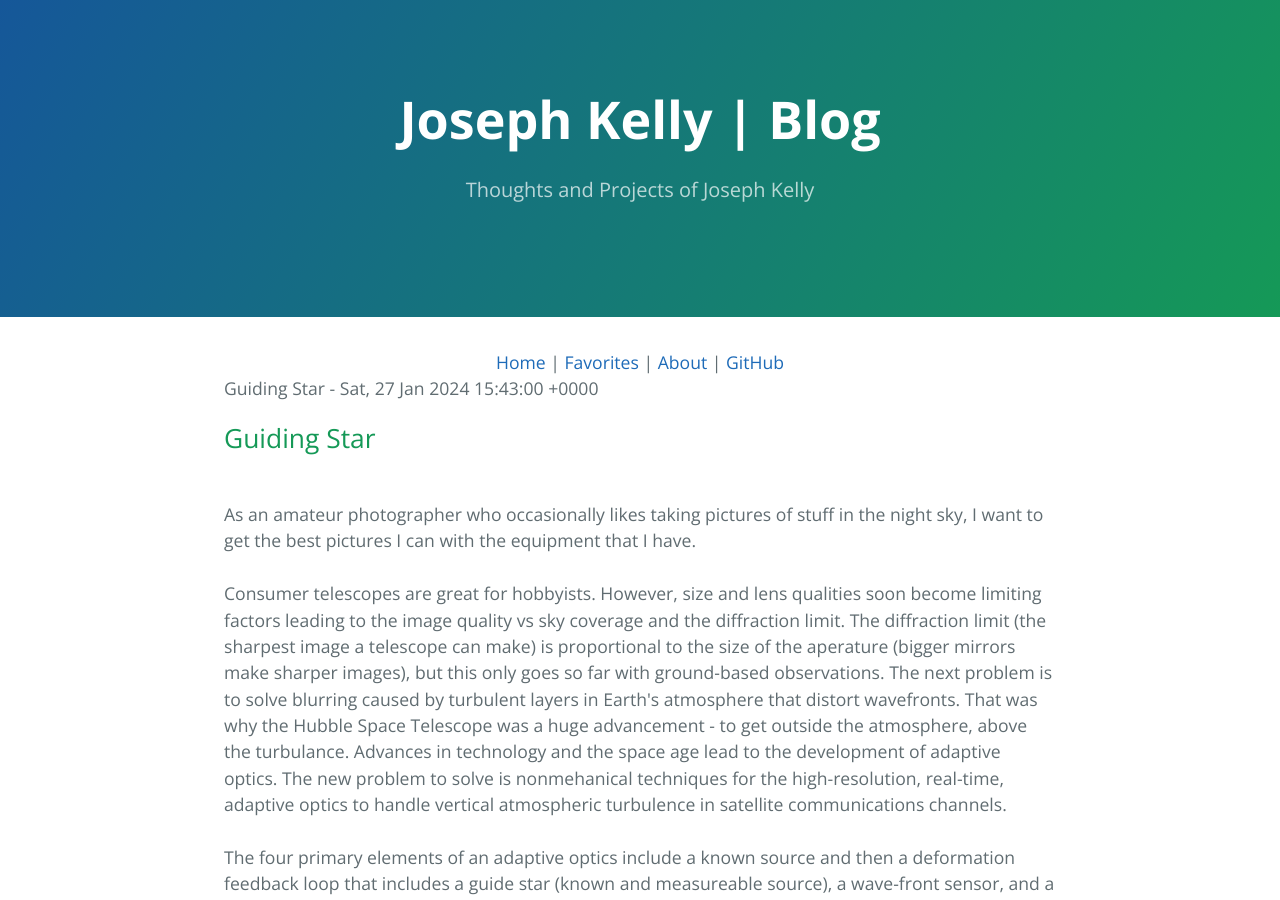
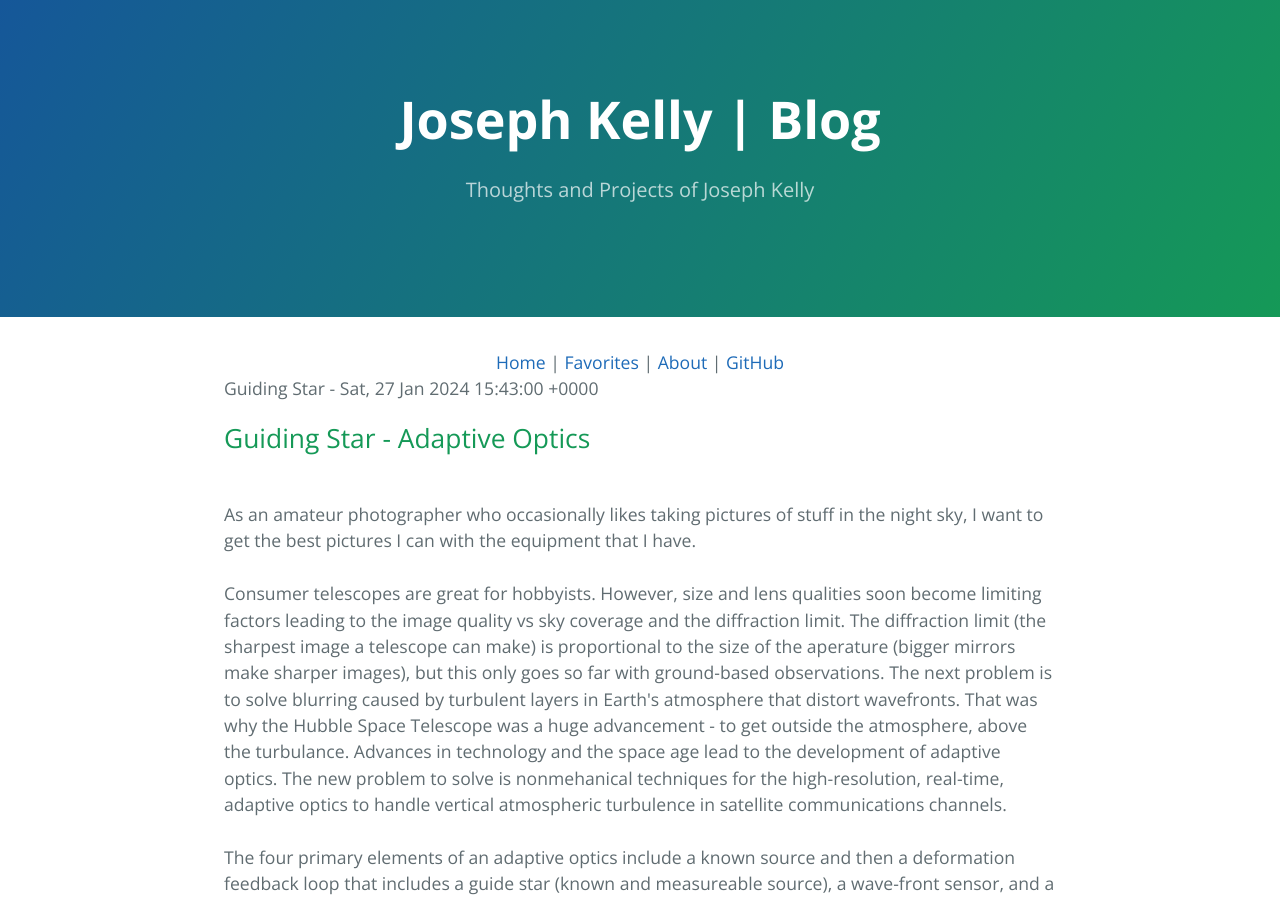
Before and after one commit to dirt19/dirt19.github.io, a Jekyll site: the page built from _posts/2024-01-27-guiding-star.html, in a window 1280 px wide and 900 px high. Built offline with Jekyll 4.4.1, drawn with Linux system fonts in a browser that asks for light colours.

Commit message:
update the title

```diff
--- a/_posts/2024-01-27-guiding-star.html
+++ b/_posts/2024-01-27-guiding-star.html
@@ -5,7 +5,7 @@ date:   2024-01-27 08:43:00 -0700
 categories: science
 permalink: /guiding-star
 ---
-<h2>Guiding Star</h2>
+<h2>Guiding Star - Adaptive Optics</h2>
 <br/>
 As an amateur photographer who occasionally likes taking pictures of stuff in the night sky, I want to get the best pictures I can with the equipment that I have. <br/>
 <br/>
```
